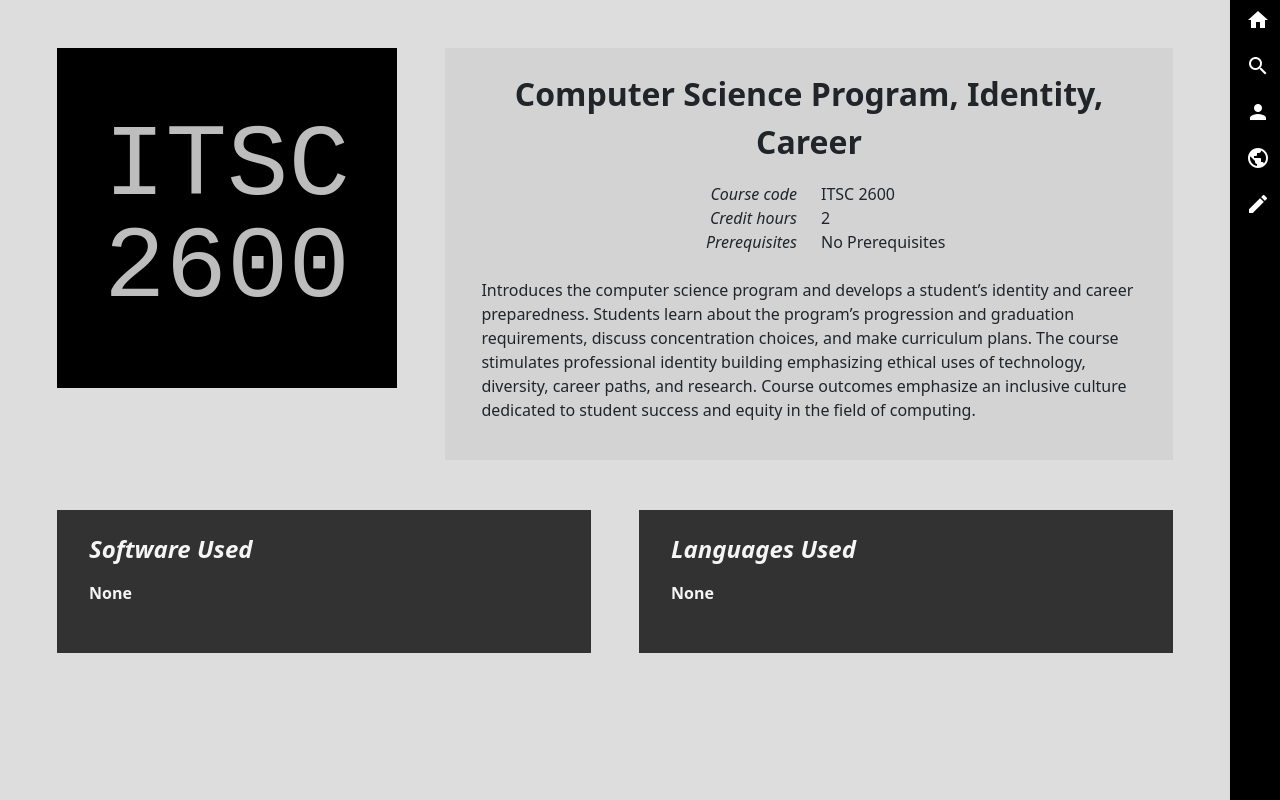
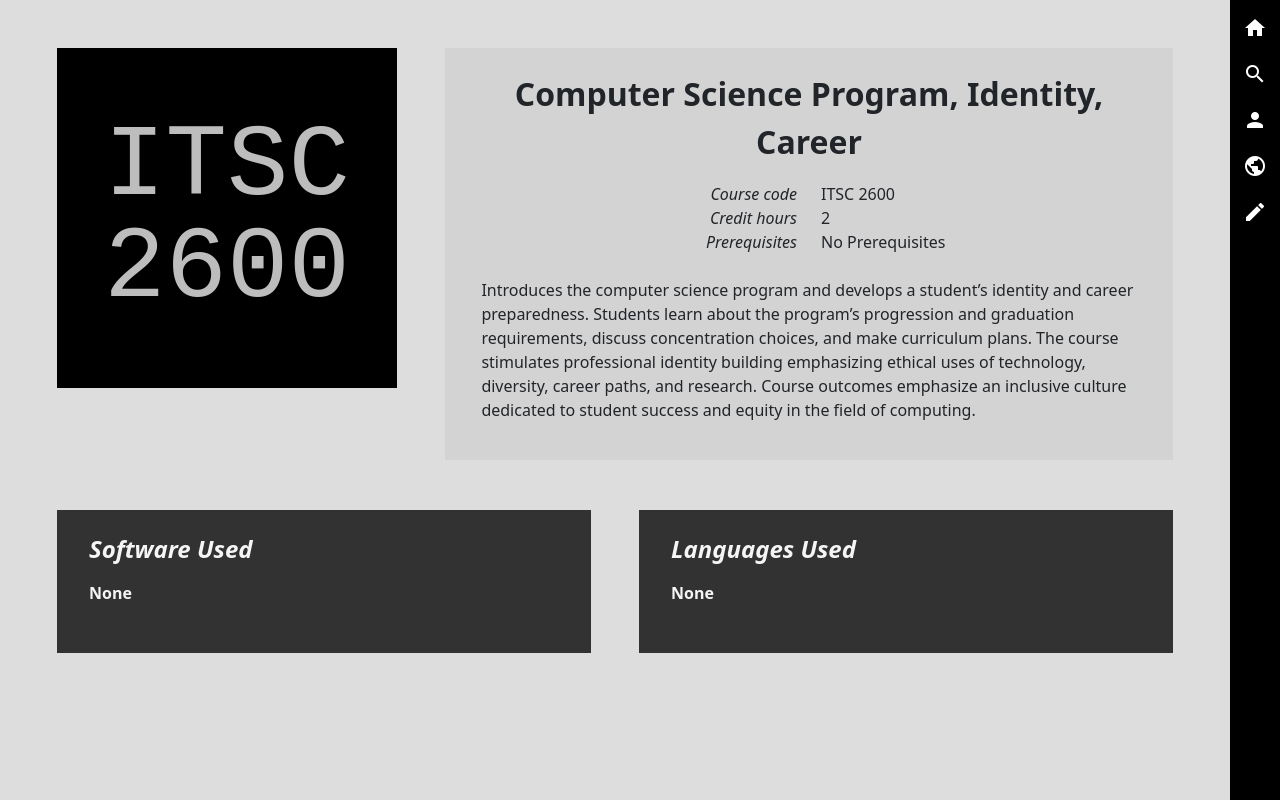
Before and after one commit to jeffreyalanwang/cheesecookie, a Flask app: page /course/7 in a window 1280 px wide. Run offline with Flask 2, Linux system fonts and the light colour scheme; data comes from the database, SQL or seed files in the repository.

Commit message:
add favicons, clean up navbar

```diff
--- a/static/css/main.css
+++ b/static/css/main.css
@@ -30,13 +30,22 @@ body {
     float: right;
     right: 0;
 }
-.nav-link,
-.navbar-brand {
+.nav-link {
+    padding-left: 0;
+    padding-right: 0;
+    margin-left: auto;
+    margin-right: auto;
+}
+.nav-link, .navbar-brand {
     color: #fff;
     cursor: pointer;
 }
 .nav-link:hover {
     color: #8d8d8d;
+}
+
+.nav-link[data-bs-original-title='Home'] {
+    padding-top: 1rem;
 }
 
 #content {
--- /dev/null
+++ b/static/images/favicon/about.txt
@@ -0,0 +1,6 @@
+This favicon was generated using the following graphics from Twitter Twemoji:
+
+- Graphics Title: 1f5a5.svg
+- Graphics Author: Copyright 2020 Twitter, Inc and other contributors (https://github.com/twitter/twemoji)
+- Graphics Source: https://github.com/twitter/twemoji/blob/master/assets/svg/1f5a5.svg
+- Graphics License: CC-BY 4.0 (https://creativecommons.org/licenses/by/4.0/)
--- a/templates/base.html
+++ b/templates/base.html
@@ -3,9 +3,15 @@
 <head>
     <meta charset="utf-8">
     <meta name="viewport" content="width=device-width, initial-scale=1">
-    <!-- see below line 12
-        <script src="https://cdnjs.cloudflare.com/ajax/libs/jquery/3.5.0/jquery.min.js" integrity="sha256-xNzN2a4ltkB44Mc/Jz3pT4iU1cmeR0FkXs4pru/JxaQ=" crossorigin="anonymous"></script>  -->
 
+    <!-- favicons -->
+    <link rel="icon" type="image/x-icon" href="{{ url_for('static', filename='images/favicon/favicon.ico') }}">
+    <link rel="apple-touch-icon" sizes="180x180" href="/apple-touch-icon.png">
+    <link rel="icon" type="image/png" sizes="32x32" href="/favicon-32x32.png">
+    <link rel="icon" type="image/png" sizes="16x16" href="/favicon-16x16.png">
+    <link rel="manifest" href="/site.webmanifest">
+
+    <!-- CSS -->
     <link rel="stylesheet" href="https://fonts.googleapis.com/icon?family=Material+Icons">
     <link href="https://cdn.jsdelivr.net/npm/bootstrap@5.3.3/dist/css/bootstrap.min.css" rel="stylesheet" integrity="sha384-QWTKZyjpPEjISv5WaRU9OFeRpok6YctnYmDr5pNlyT2bRjXh0JMhjY6hW+ALEwIH" crossorigin="anonymous">
     <link rel="stylesheet" href="{{ url_for('static', filename='css/main.css') }}">
@@ -13,7 +19,7 @@
 </head>
 <body>
     {% block top %}{% endblock %}
-    <nav id="sidebar" class="nav d-flex flex-shrink-0 flex-column">
+    <nav id="sidebar" class="nav d-flex align-items-center flex-shrink-0 flex-column">
         <a class="nav-link" data-bs-toggle="tooltip" title="Home" href="/"><i class="material-icons">home</i></a>
         <a class="nav-link" data-bs-toggle="tooltip" title="Search" href="/search"><i class="material-icons">search</i></a>
         <a class="nav-link" data-bs-toggle="tooltip" title="Profile" href="/profile"><i class="material-icons">person</i></a>
```
Also changed, not shown: static/images/favicon/android-chrome-192x192.png (added), static/images/favicon/android-chrome-512x512.png (added), static/images/favicon/apple-touch-icon.png (added), static/images/favicon/favicon-16x16.png (added), static/images/favicon/favicon-32x32.png (added), static/images/favicon/favicon.ico (added), static/images/favicon/site.webmanifest (added).
